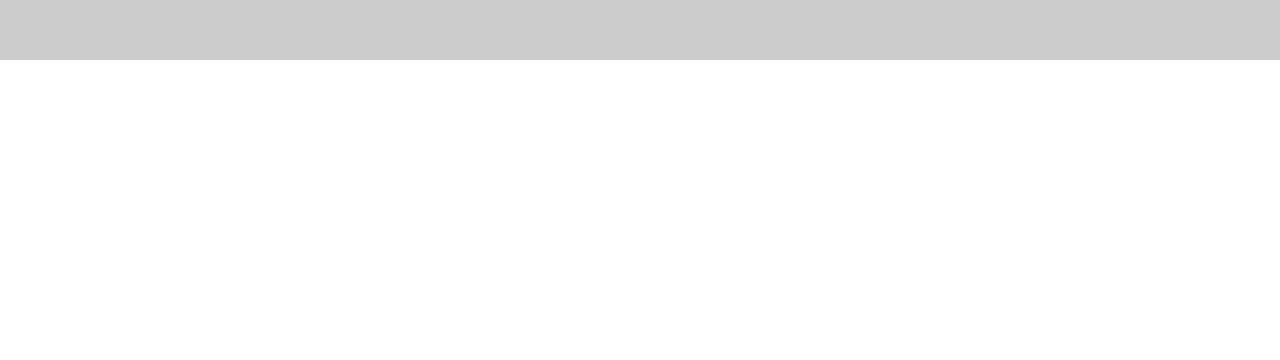
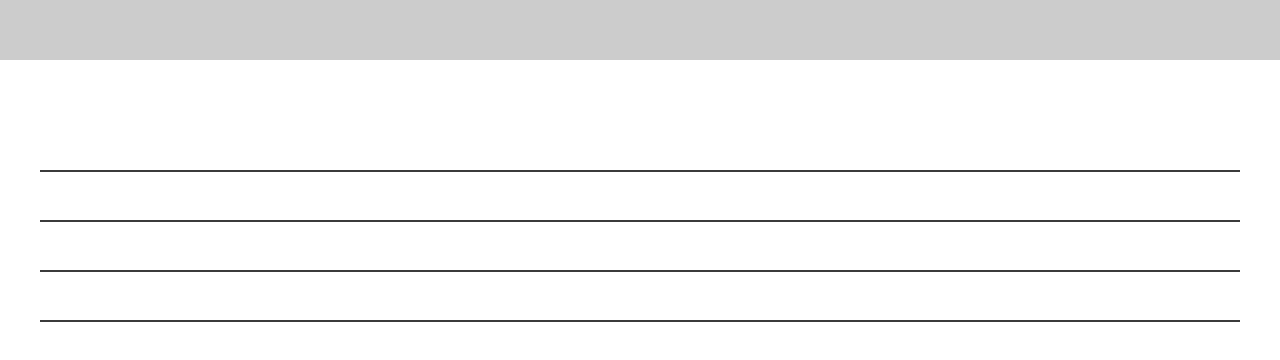
Before and after one commit to ajosephs1/cardle, a React (Create React App) app: page / in a window 1280 px wide. Shown: the part 8116-8476 px from the top of the page. Before the commit the page ends 8276 px from the top, so only its background shows below. Built offline with nearby package versions, Linux system fonts and the light colour scheme.

Commit message:
Add scoreboard lights

```diff
--- a/src/App.tsx
+++ b/src/App.tsx
@@ -11,7 +11,7 @@ function App() {
       <Header/>
       <CarImage/>
       <ScoreBoard/>
-      <FormSubmit/>
+      {/* <FormSubmit/> */}
     </div>
   );
 }
--- a/src/components/ScoreBoard/ScoreBoard.scss
+++ b/src/components/ScoreBoard/ScoreBoard.scss
@@ -8,7 +8,26 @@
     justify-content: space-between;
   }
 
-  &__heading{
+  &__heading {
     border-bottom: 2px solid $bb-white;
   }
+
+  &__row {
+    border-bottom: 2px solid $bb-grey;
+    padding: 0.5rem 0.85rem;
+    display: flex;
+    justify-content: space-between;
+    text-align: center;
+
+    &:nth-child(5){
+        border-bottom: 2px solid $bb-white;
+    }
+  }
+
+  &__light {
+    height: 2rem;
+    width: 2rem;
+    border: 1px solid $bb-white;
+    border-radius: 100%;
+  }
 }
--- a/src/components/ScoreBoard/index.tsx
+++ b/src/components/ScoreBoard/index.tsx
@@ -35,6 +35,7 @@ export default function ScoreBoard() {
           <div className="scoreboard__light"></div>
         </div>
       </section>
+      <section className="scoreboard__tally"></section>
     </section>
   );
 }
```
